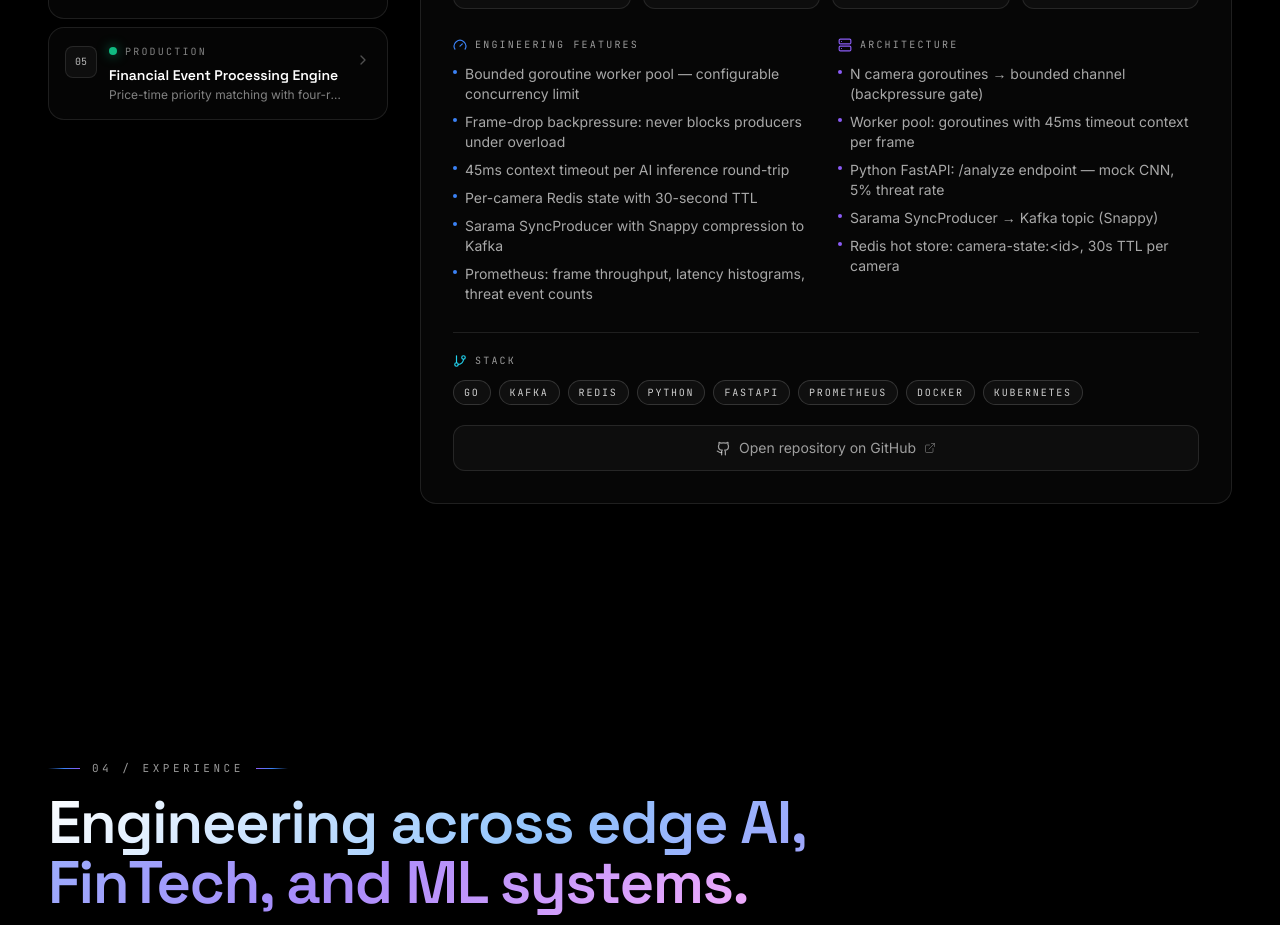
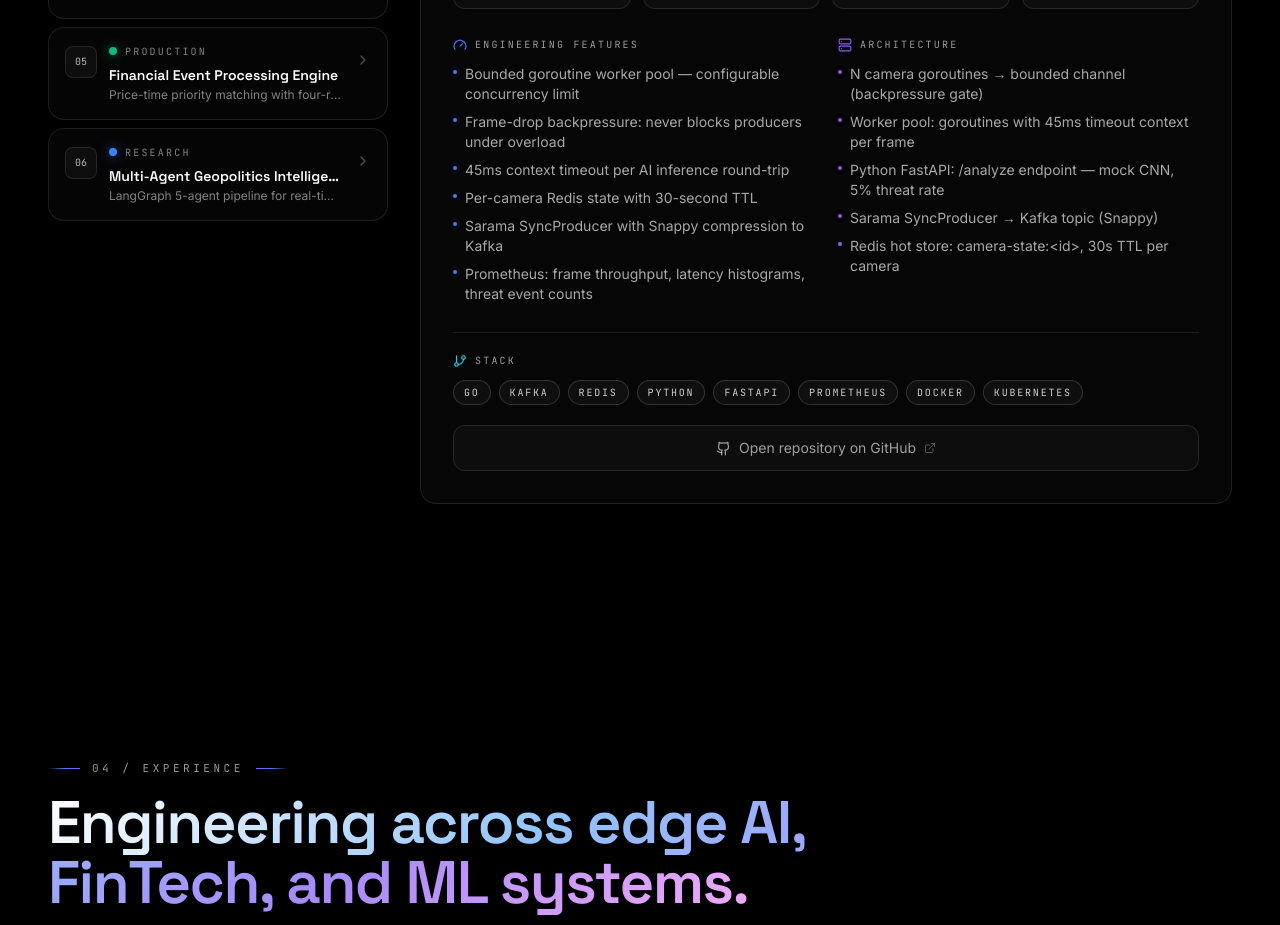
Before and after one commit to parthesaurabh1616/Personal-Website, a Next.js app: page / in a window 1280 px wide. Shown: the part 1640-2565 px from the top of the page. Built offline with nearby package versions, Linux system fonts and the light colour scheme.

Commit message:
feat(projects): add Multi-Agent Geopolitics Intelligence System

```diff
--- a/src/constants/projects.ts
+++ b/src/constants/projects.ts
@@ -171,4 +171,38 @@ export const PROJECTS: Project[] = [
     status: 'production',
     githubUrl: 'https://github.com/parthesaurabh1616/Financial-Event-Processing-Engine',
   },
+  {
+    id: 'multi-agent-geopolitics',
+    title: 'Multi-Agent Geopolitics Intelligence System',
+    tagline: 'LangGraph 5-agent pipeline for real-time geopolitical analysis',
+    description:
+      'Autonomous intelligence system that aggregates news from 10+ global RSS feeds, runs NER and sentiment analysis, performs FAISS semantic search, and uses Claude tool_use to produce structured geopolitical analysis — all orchestrated in a LangGraph StateGraph pipeline.',
+    longDescription:
+      'Five-agent LangGraph pipeline: NewsFetcher aggregates BBC, Reuters, Al Jazeera, Foreign Policy, CFR and more with Redis caching; NLPProcessor runs spaCy NER (GPE/PERSON/ORG) and DistilBERT sentiment per article; Analyst builds a FAISS IndexFlatIP over all articles and calls Claude via tool_use for structured geopolitical analysis and risk assessment; TrendDetector scores topic coverage and maps conflict hotspots; Synthesizer generates a final intelligence briefing.',
+    stack: ['Python', 'LangGraph', 'Claude API', 'FAISS', 'spaCy', 'Transformers', 'FastAPI', 'Redis', 'Docker'],
+    features: [
+      'LangGraph StateGraph with conditional routing — short-circuits on fetch failure',
+      'Claude tool_use: submit_geopolitical_analysis for structured analysis + risk assessment',
+      'FAISS IndexFlatIP — normalized cosine similarity for semantic article ranking',
+      'spaCy en_core_web_sm NER: GPE, PERSON, ORG, EVENT extraction across all articles',
+      'DistilBERT sentiment pipeline — per-article polarity scoring for hotspot detection',
+      'Redis article cache with TTL — avoids redundant fetches across repeated queries',
+    ],
+    metrics: [
+      { label: 'News Sources', value: '10+ feeds' },
+      { label: 'Pipeline Agents', value: '5 agents' },
+      { label: 'Semantic Search', value: 'FAISS + MiniLM' },
+      { label: 'Analysis', value: 'Claude tool_use' },
+    ],
+    architecture: [
+      'NewsFetcher → 10 RSS feeds (BBC, Reuters, Al Jazeera, FP, CFR...) + Redis cache',
+      'NLPProcessor → spaCy NER + DistilBERT sentiment + topic classification',
+      'Analyst → FAISS semantic search → Claude tool_use → geopolitical analysis',
+      'TrendDetector → frequency scoring, hotspot mapping, geographic focus',
+      'Synthesizer → Claude final intelligence briefing with all agent outputs',
+    ],
+    domain: 'AI Agents · Geopolitics · NLP',
+    status: 'research',
+    githubUrl: 'https://github.com/parthesaurabh1616/Multi-Agent',
+  },
 ];
```
